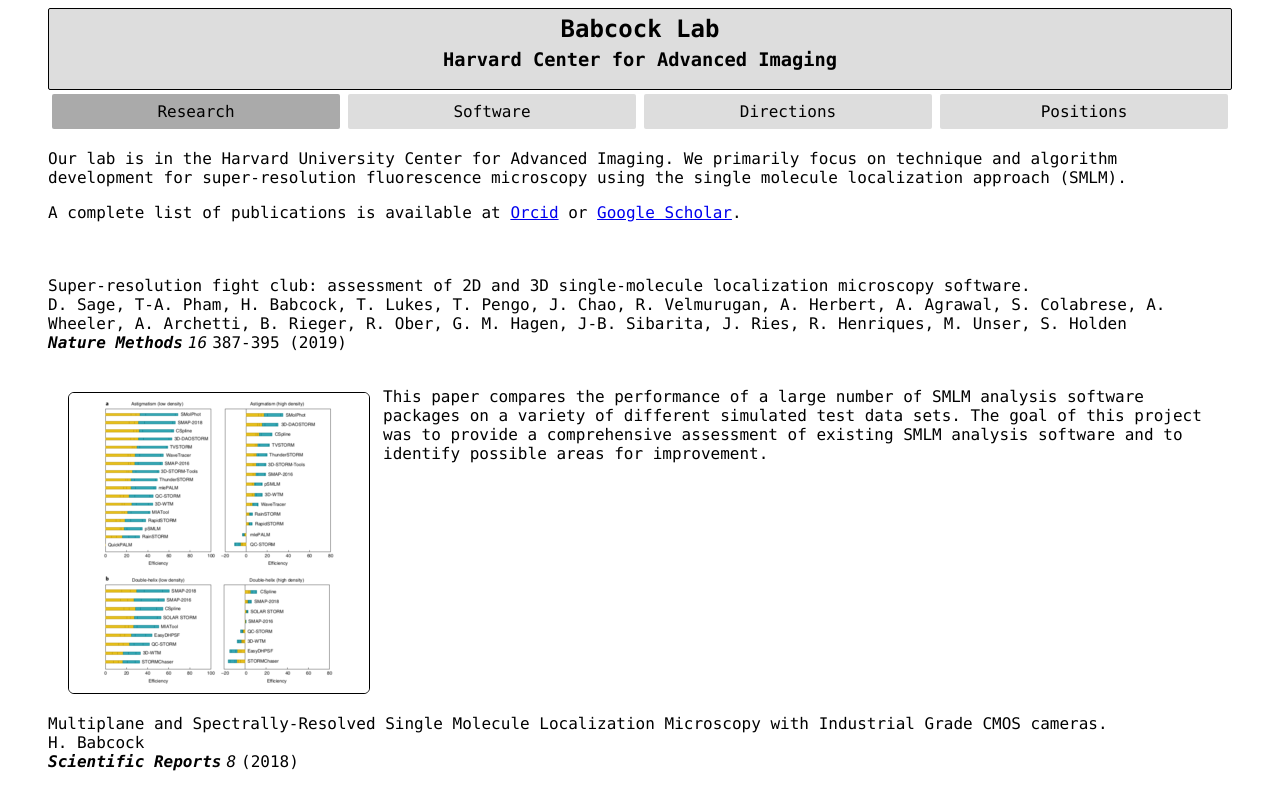
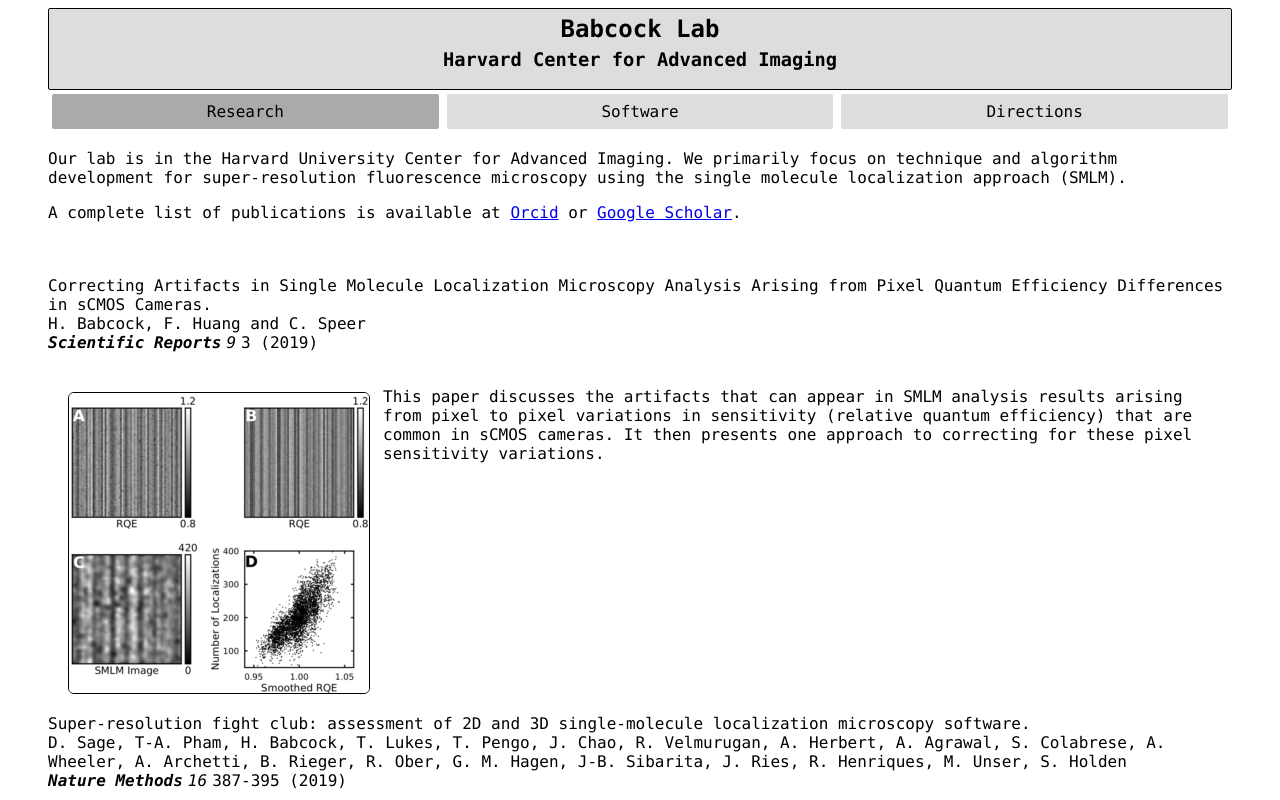
Before and after one commit to HazenBabcock/HazenBabcock.github.io, a plain HTML site: page index.html in a window 1280 px wide. Shown: the top 800 px of the page. Drawn offline with Linux system fonts and the light colour scheme.

Commit message:
web page update.

```diff
--- a/index.html
+++ b/index.html
@@ -37,11 +37,13 @@
 	  </li>
 
 
+	<!--
 
 	  <li>
 	    <a href="positions.html">Positions</a>
 	  </li>
 
+	-->
 
       </ul>
     </div>
@@ -55,6 +57,36 @@
 </p>
 <br><br>
 <div>
+
+  <div class="reference">
+
+  <a href="https://doi.org/10.1038/s41598-019-53698-x">
+
+    Correcting Artifacts in Single Molecule Localization Microscopy Analysis Arising from Pixel Quantum Efficiency Differences in sCMOS Cameras.<br>
+
+  </a>
+
+  H. Babcock, F. Huang and C. Speer<br>
+  <div class="italic_text inline_text reference">
+    <div class="bold_text inline_text reference">
+      Scientific Reports
+    </div>
+    9
+  </div>
+  3
+  (2019)
+  <br>
+</div>
+<br>
+<div class="col-5">
+  <div class="col-6 ref_image">
+    <img src="cmos_rqe_300.png" alt="NA">
+  </div>
+  <div>
+    This paper discusses the artifacts that can appear in SMLM analysis results arising from pixel to pixel variations in sensitivity (relative quantum efficiency) that are common in sCMOS cameras. It then presents one approach to correcting for these pixel sensitivity variations.
+  </div>
+</div>
+  <br>
 
   <div class="reference">
 
@@ -241,7 +273,7 @@
 
 
     <div class="footer">
-      <p>last updated 2019/06/13</p>
+      <p>last updated 2019/12/10</p>
     </div>
 
   </body>
```
Also changed, not shown: directions.html (+3 -1 lines), software.html (+3 -1 lines), cmos_rqe_300.png (added).
